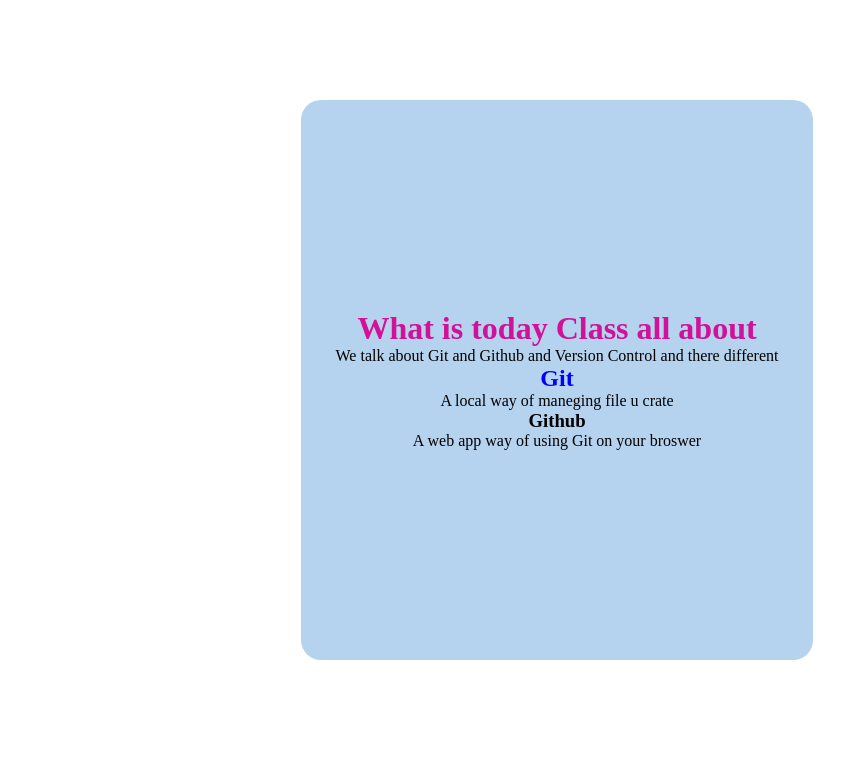
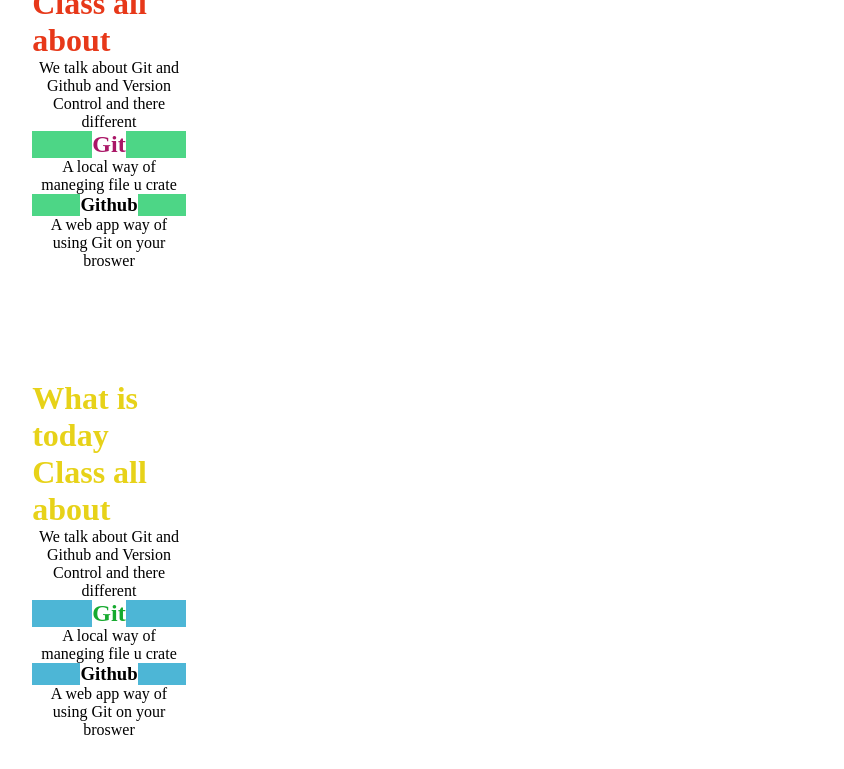
Before and after one commit to charlesraphael63-crypto/Github-3, a website: page index.html in a window 1280 px wide. Shown: the top 769 px of the page, without its empty margins (83-927 px from the left). Drawn offline with Linux system fonts and the light colour scheme.

Commit message:
i add footer

```diff
--- a/index.html
+++ b/index.html
@@ -24,5 +24,14 @@
         <h3>Github</h3>
         <p>A web app way of using Git on your broswer</p>
     </main>
+
+    <footer>
+         <h1>What is today Class all about</h1>
+        <p>We talk about Git and Github and Version Control and there different</p>
+        <h2>Git</h2>
+        <p>A local way of maneging file u crate</p>
+        <h3>Github</h3>
+        <p>A web app way of using Git on your broswer</p>
+    </footer>
 </body>
 </html>
--- a/styles.css
+++ b/styles.css
@@ -2,9 +2,12 @@
     margin: 0;
     padding: 0;
     box-sizing: border-box;
+    background-color: white;
 }
 
 body {
+    width: 30%;
+    height: 10vh;
     display: flex;
     flex-direction: column;
     gap: 10px;
@@ -54,3 +57,25 @@ main {
         color: rgb(170, 22, 103);
     }
 }
+
+footer {
+            margin-top: 100px;
+        background-color: rgb(77, 182, 214);
+        width: 40%;
+        height: 70vh;
+        display: flex;
+        flex-direction: column;
+        justify-content: center;
+        align-items: center;
+        border-radius: 20px;
+    p {
+        display: flex;
+        text-align: center;
+    }
+    h1 {
+        color: rgb(231, 210, 25);
+    }
+    h2 {
+        color: rgb(22, 170, 47);
+    }
+}
```
